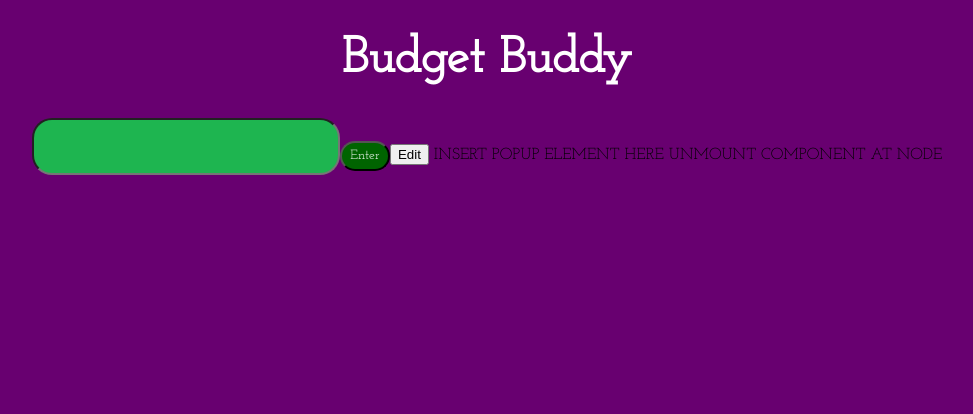
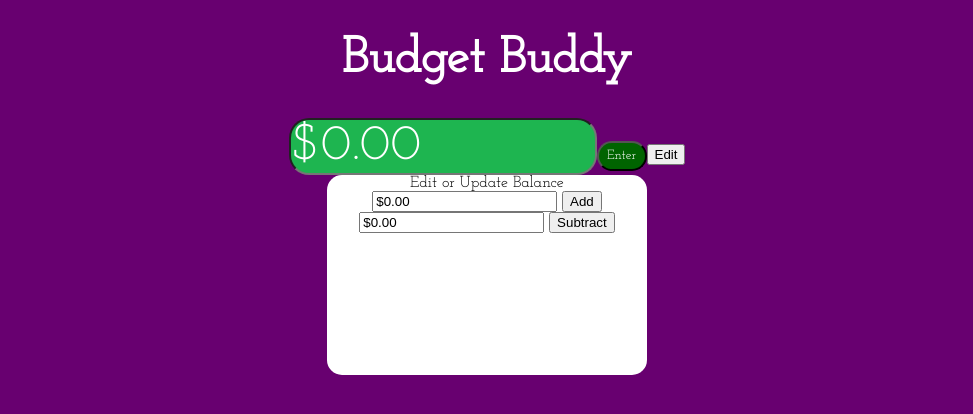
Before and after one commit to gauriramesh/budgetbuddy, a React (Create React App) app: page / in a window 1280 px wide. Both pictures are taken after a click on the button "Edit". Shown: the top 414 px of the page, without its empty margins (153-1126 px from the left). Built offline with nearby package versions, Linux system fonts and the light colour scheme.

Commit message:
Started on popup component, adding and subtracting functionality

```diff
--- a/src/App.css
+++ b/src/App.css
@@ -43,6 +43,16 @@ h1 {
   border-radius: 15px;
 }
 
+.popup {
+    font-family: 'Josefin Slab', serif;
+    background-color: white;
+    text-align: center;
+    height: 25vh;
+    width: 25vw;
+    margin: auto;
+    border-radius: 15px;
+}
+
 @keyframes App-logo-spin {
   from { transform: rotate(0deg); }
   to { transform: rotate(360deg); }
--- a/src/App.js
+++ b/src/App.js
@@ -19,9 +19,10 @@ class OverallBalance extends Component {
             showPop: false
         }
     this.moneyIsValidated = this.moneyIsValidated.bind(this);
-    this.handleOverallBalance = this.handleOverallBalance.bind(this);
+    this.setOverallBalance = this.setOverallBalance.bind(this);
     this.handleSubmission = this.handleSubmission.bind(this);
     this.handleEdit = this.handleEdit.bind(this);
+    this.updateOverallBalance = this.updateOverallBalance.bind(this);
 
     };
 
@@ -30,13 +31,24 @@ class OverallBalance extends Component {
         return regexp.test(input);
     }
 
-    handleOverallBalance(e) {
+    setOverallBalance(e) {
         e.preventDefault();
         console.log(this.state.overallBalance);
         if(this.moneyIsValidated(e.target.value)===true) {
             this.setState({overallBalance: e.target.value});
         }
         //may be able to condense this down into one method.
+    }
+
+    updateOverallBalance(e) {
+        e.preventDefault();
+        let oldCurrency = Number(this.state.overallBalance.replace(/[^0-9.]+/g,""));
+        let addCurrency = Number(document.getElementById('add').value.replace(/[^0-9.]+/g,""));
+        let subtractCurrency = Number(document.getElementById('subtract').value.replace(/[^0-9.]+/g,""));
+
+        this.setState({overallBalance: (oldCurrency+addCurrency-subtractCurrency).toString()});
+        //console.log(this.state.overallBalance);
+
     }
 
     handleSubmission() {
@@ -56,15 +68,33 @@ class OverallBalance extends Component {
         return (
             <div className="App">
                 <form>
-                    <input id="obalance" className="OverallBalance-input" onChange={(e) => this.handleOverallBalance(e)}/>
+                    <input id="obalance" className="OverallBalance-input" value={this.state.overallBalance} onChange={(e) => this.setOverallBalance(e)}/>
                     <button className="OverallBalance-submit" type="button" onClick={this.handleSubmission}> Enter </button>
                     <button type="button" onClick={this.handleEdit}>Edit</button>
-                    {this.state.showPop ? <p1> INSERT POPUP ELEMENT HERE UNMOUNT COMPONENT AT NODE </p1>: null}
+                    {this.state.showPop ? <EditPopup updateOverallBalance={(e) => this.updateOverallBalance(e)}/> : null}
+                    {/*Seems like potential opportunity for refactoring*/}
                 </form>
             </div>
         );
     }
 }
 
+function EditPopup(props) {
+      return(
+          <div>
+              <div className="popup">
+                  Edit or Update Balance
+                  <form>
+                      <input id="add" defaultValue="$0.00"/> <button onClick={props.updateOverallBalance}> Add </button> <br/>
+                      <input id="subtract" defaultValue="$0.00"/> <button onClick={props.updateOverallBalance}> Subtract </button>
+                  </form>
+              </div>
+          </div>
+      );
+}
+
+
+
+
 
 export default App;
```
